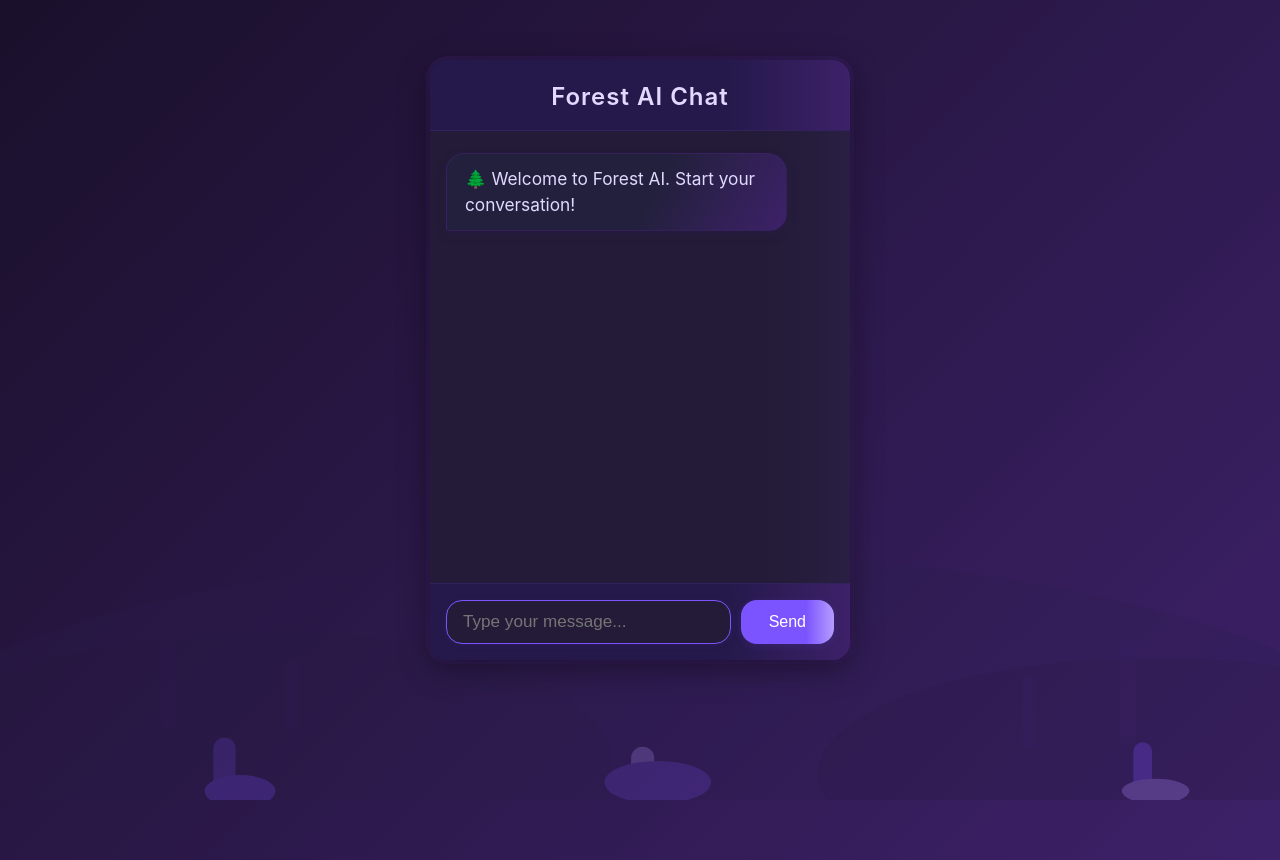
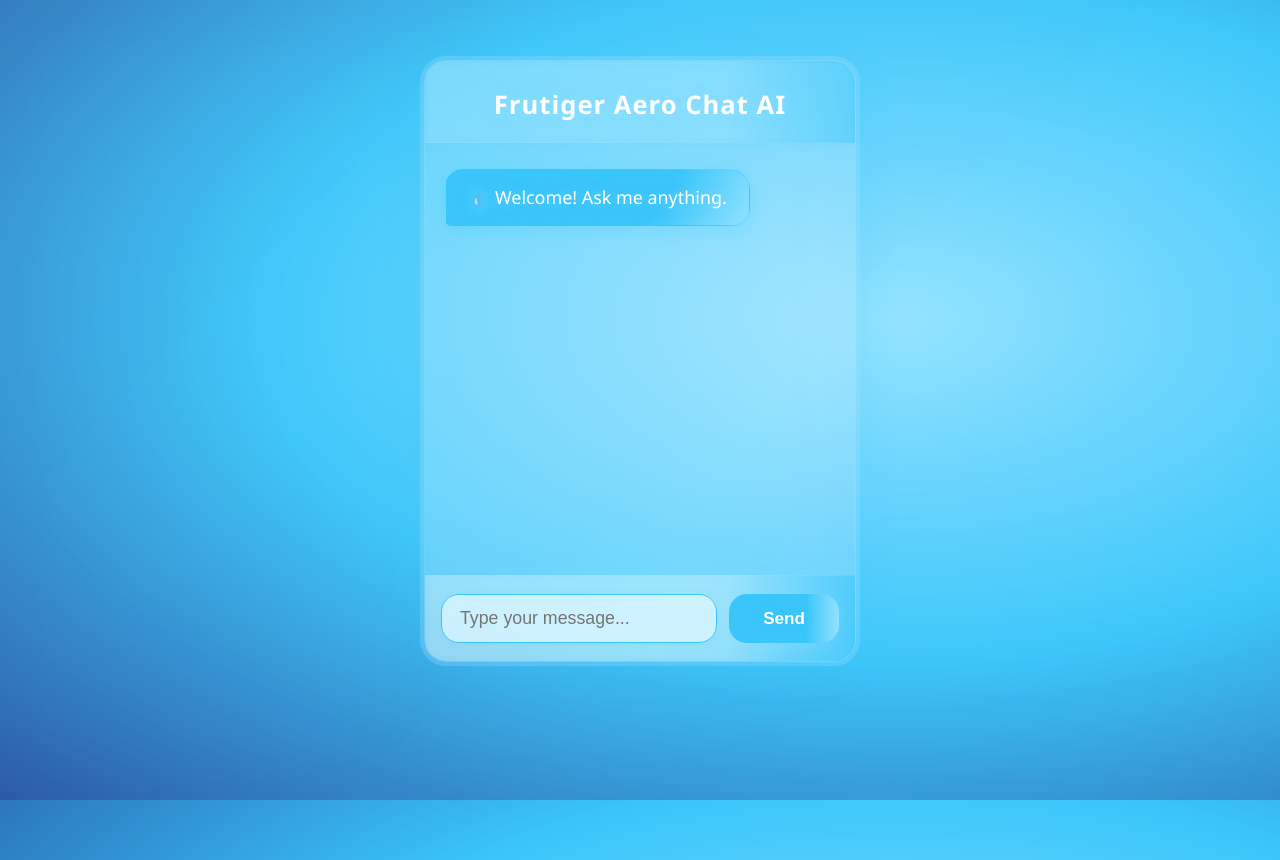
Before and after one commit to Lynqerrek/Luma.AI, a plain HTML site: page index.html in a window 1280 px wide. Drawn offline with Linux system fonts and the light colour scheme.

Commit message:
Update index.html

```diff
--- a/index.html
+++ b/index.html
@@ -2,16 +2,16 @@
 <html lang="en">
 <head>
   <meta charset="UTF-8">
-  <title>AI Chat — Forest Dark</title>
+  <title>AI Chat — Frutiger Aero</title>
   <meta name="viewport" content="width=device-width, initial-scale=1.0">
   <style>
-    /* Forest SVG background, fixed */
+    /* Frutiger Aero Glassy Background */
     body {
       margin: 0;
       padding: 0;
       min-height: 100vh;
-      font-family: 'Inter', 'Segoe UI', Arial, sans-serif;
-      background: linear-gradient(135deg, #1a102b 0%, #3d2169 100%);
+      font-family: 'Segoe UI', 'Inter', Arial, sans-serif;
+      background: radial-gradient(ellipse at 70% 40%, #92e2ff 0%, #3ac6fa 50%, #2554a3 100%) fixed;
       position: relative;
       overflow: hidden;
       animation: fadeInBg 1.2s;
@@ -20,56 +20,55 @@
       from { opacity: 0;}
       to { opacity: 1;}
     }
-    /* Minimalistic forest art */
-    .forest-bg {
+    /* Glass & glow effect */
+    .aero-glass {
       position: fixed;
       z-index: 0;
       left: 0; top: 0;
       width: 100vw;
       height: 100vh;
       pointer-events: none;
-      opacity: 0.23;
-      background: none;
-      animation: fadeInForest 1.7s 0.3s backwards;
-      transition: opacity 0.8s;
-    }
-    @keyframes fadeInForest {
-      from { opacity: 0; transform: translateY(30px);}
-      to { opacity: 0.23; transform: translateY(0);}
+      background: linear-gradient(135deg, #ffffff30 0%, #92e2ff26 100%);
+      backdrop-filter: blur(20px);
+      opacity: 0.26;
     }
     /* Chat container styling */
     .chat-container {
       position: relative;
       z-index: 1;
       width: 100%;
-      max-width: 420px;
+      max-width: 430px;
       height: 75vh;
-      min-height: 460px;
+      min-height: 480px;
       margin: 60px auto 0 auto;
-      background: linear-gradient(120deg, #24194a 70%, #3d2169 100%);
-      border-radius: 18px;
-      box-shadow: 0 8px 32px #0006, 0 0 0 4px #3d216960;
+      background: linear-gradient(120deg, #e5faff2a 70%, #b5e2ff2a 100%);
+      border-radius: 22px;
+      box-shadow: 0 8px 40px #3ac6fa30, 0 0 0 4px #b5e2ff44;
       display: flex;
       flex-direction: column;
       overflow: hidden;
       animation: slideInChat 0.9s cubic-bezier(.44,.97,.26,.98);
+      border: 1.5px solid #92e2ff66;
+      backdrop-filter: blur(10px);
     }
     @keyframes slideInChat {
-      from { transform: scale(0.94) translateY(30px); opacity: 0;}
+      from { transform: scale(0.96) translateY(30px); opacity: 0;}
       to { transform: scale(1) translateY(0); opacity: 1;}
     }
     .chat-header {
-      background: linear-gradient(90deg, #24194a 70%, #3d2169 100%);
-      color: #e1d9ff;
+      background: linear-gradient(90deg, #92e2ff55 70%, #3ac6fa80 100%);
+      color: #fff;
       text-align: center;
-      padding: 22px 0 19px 0;
-      font-size: 1.5em;
+      padding: 26px 0 20px 0;
+      font-size: 1.6em;
       letter-spacing: 1px;
-      font-weight: 600;
-      border-bottom: 1px solid #31225b;
-      box-shadow: 0 1px 8px #0002;
+      font-weight: 700;
+      border-bottom: 1px solid #b5e2ff33;
+      box-shadow: 0 1px 8px #3ac6fa22;
       user-select: none;
       animation: fadeInHeader 1.2s 0.3s backwards;
+      text-shadow: 0 2px 12px #92e2ff80;
+      backdrop-filter: blur(4px);
     }
     @keyframes fadeInHeader {
       from { opacity: 0; transform: translateY(-18px);}
@@ -77,139 +76,129 @@
     }
     .chat-messages {
       flex: 1;
-      padding: 22px 16px;
+      padding: 26px 20px;
       overflow-y: auto;
-      background: linear-gradient(90deg, #231b37 80%, #291f43 100%);
+      background: linear-gradient(90deg, #e5faff18 80%, #b5e2ff25 100%);
       display: flex;
       flex-direction: column;
-      gap: 13px;
+      gap: 15px;
       position: relative;
       z-index: 1;
     }
     .bubble {
-      padding: 12px 18px;
+      padding: 14px 22px;
       border-radius: 18px;
-      max-width: 78%;
-      font-size: 1.08em;
+      max-width: 80%;
+      font-size: 1.12em;
       line-height: 1.5;
       word-break: break-word;
       display: inline-block;
-      box-shadow: 0 2px 8px #0002;
+      box-shadow: 0 2px 12px #92e2ff24;
       margin-bottom: 2px;
-      animation: bubbleIn 0.41s cubic-bezier(.44,.97,.26,.98);
-      border: 1px solid #2f225a;
+      animation: bubbleIn 0.36s cubic-bezier(.44,.97,.26,.98);
+      border: 1.5px solid #b5e2ff44;
       transition: background 0.2s, color 0.2s;
+      backdrop-filter: blur(3px);
     }
     @keyframes bubbleIn {
       from { opacity: 0; transform: translateY(18px) scale(0.97);}
       to { opacity: 1; transform: translateY(0) scale(1);}
     }
     .user {
-      background: linear-gradient(120deg, #7b54ff 60%, #b69cff 100%);
-      color: #fff;
+      background: linear-gradient(120deg, #e5faff 65%, #a7e7ff 100%);
+      color: #2554a3;
       align-self: flex-end;
-      border-bottom-right-radius: 4px;
+      border-bottom-right-radius: 6px;
       border-top-left-radius: 20px;
-      border: 1px solid #7b54ff60;
-      box-shadow: 0 4px 12px #7b54ff22;
+      border: 1.5px solid #a7e7ff80;
+      box-shadow: 0 4px 18px #a7e7ff22;
+      font-weight: 500;
+      text-shadow: 0 1px 6px #e5faff44;
     }
     .ai {
-      background: linear-gradient(120deg, #23203d 60%, #3d2169 100%);
-      color: #e1d9ff;
+      background: linear-gradient(120deg, #3ac6fa 70%, #92e2ff 100%);
+      color: #fff;
       align-self: flex-start;
-      border-bottom-left-radius: 4px;
+      border-bottom-left-radius: 6px;
       border-top-right-radius: 20px;
-      border: 1px solid #3d2169a0;
-      box-shadow: 0 4px 12px #3d216922;
+      border: 1.5px solid #3ac6fa60;
+      box-shadow: 0 4px 18px #3ac6fa44;
+      font-weight: 500;
+      text-shadow: 0 1px 12px #92e2ff80;
     }
     .chat-input {
       display: flex;
-      border-top: 1px solid #31225b;
-      padding: 16px;
-      background: linear-gradient(90deg, #24194a 70%, #3d2169 100%);
-      gap: 10px;
+      border-top: 1px solid #b5e2ff33;
+      padding: 18px 16px;
+      background: linear-gradient(90deg, #e5faff55 70%, #3ac6fa90 100%);
+      gap: 12px;
+      backdrop-filter: blur(4px);
+      box-shadow: 0 -2px 18px #92e2ff22;
     }
     .chat-input input {
       flex: 1;
-      padding: 11px 16px;
-      font-size: 1.07em;
-      border-radius: 16px;
-      border: 1.5px solid #7b54ff;
-      background: #231b37;
-      color: #fff;
+      padding: 13px 18px;
+      font-size: 1.11em;
+      border-radius: 18px;
+      border: 1.5px solid #3ac6fa;
+      background: #e5faff88;
+      color: #2554a3;
       outline: none;
       transition: border-color 0.22s;
-      box-shadow: 0 1px 8px #7b54ff10;
+      box-shadow: 0 1px 8px #3ac6fa10;
+      font-weight: 500;
+      backdrop-filter: blur(1.5px);
     }
     .chat-input input:focus {
-      border-color: #b69cff;
+      border-color: #92e2ff;
     }
     .chat-input button {
-      background: linear-gradient(90deg, #7b54ff 70%, #b69cff 100%);
+      background: linear-gradient(90deg, #3ac6fa 70%, #92e2ff 100%);
       color: #fff;
       border: none;
-      padding: 0 28px;
-      border-radius: 16px;
-      font-size: 1em;
+      padding: 0 34px;
+      border-radius: 18px;
+      font-size: 1.07em;
       cursor: pointer;
-      font-weight: 500;
-      box-shadow: 0 2px 8px #7b54ff22;
+      font-weight: 600;
+      box-shadow: 0 2px 12px #92e2ff44;
       transition: background 0.18s, box-shadow 0.18s;
+      text-shadow: 0 1px 10px #3ac6fa40;
     }
     .chat-input button:hover {
-      background: linear-gradient(90deg, #b69cff 50%, #7b54ff 100%);
-      box-shadow: 0 4px 16px #7b54ff44;
+      background: linear-gradient(90deg, #92e2ff 50%, #3ac6fa 100%);
+      box-shadow: 0 4px 20px #3ac6fa44;
     }
     /* Custom scrollbar for chat */
     .chat-messages::-webkit-scrollbar {
       width: 7px;
-      background: #231b37;
+      background: #e5faff18;
       border-radius: 7px;
     }
     .chat-messages::-webkit-scrollbar-thumb {
-      background: #7b54ff;
+      background: #92e2ff;
       border-radius: 7px;
     }
     /* Responsive */
     @media (max-width: 600px) {
       .chat-container {
-        max-width: 98vw;
-        margin: 8vw auto 0 auto;
+        max-width: 99vw;
+        margin: 5vw auto 0 auto;
         min-height: 72vw;
       }
-      .chat-messages { padding: 4vw 2vw; }
+      .chat-messages { padding: 5vw 2vw; }
       .chat-header, .chat-input { padding-left: 2vw; padding-right: 2vw;}
     }
   </style>
 </head>
 <body>
-  <!-- Minimalistic SVG Forest Art Background -->
-  <div class="forest-bg">
-    <svg width="100%" height="100%" viewBox="0 0 1440 900" fill="none" xmlns="http://www.w3.org/2000/svg" style="position:absolute;left:0;top:0;">
-      <!-- Distant hills -->
-      <ellipse cx="720" cy="900" rx="900" ry="280" fill="#2e2251" />
-      <ellipse cx="300" cy="860" rx="390" ry="150" fill="#281f45" />
-      <ellipse cx="1300" cy="870" rx="380" ry="130" fill="#241b39" />
-      <!-- Distant trees -->
-      <rect x="180" y="700" width="18" height="120" rx="9" fill="#31225b" opacity="0.78"/>
-      <rect x="320" y="740" width="16" height="80" rx="8" fill="#31225b" opacity="0.62"/>
-      <rect x="1150" y="760" width="15" height="82" rx="7" fill="#31225b" opacity="0.68"/>
-      <rect x="1260" y="720" width="18" height="110" rx="8" fill="#31225b" opacity="0.56"/>
-      <!-- Foreground trees -->
-      <rect x="240" y="830" width="25" height="70" rx="12" fill="#6c4cd6"/>
-      <rect x="1275" y="835" width="21" height="65" rx="11" fill="#7b54ff"/>
-      <rect x="710" y="840" width="26" height="74" rx="13" fill="#b69cff"/>
-      <!-- Bushes -->
-      <ellipse cx="270" cy="890" rx="40" ry="18" fill="#7b54ff"/>
-      <ellipse cx="1300" cy="890" rx="38" ry="14" fill="#b69cff"/>
-      <ellipse cx="740" cy="880" rx="60" ry="24" fill="#6c4cd6"/>
-    </svg>
-  </div>
+  <!-- Frutiger Aero Glass Effect -->
+  <div class="aero-glass"></div>
 
   <div class="chat-container">
-    <div class="chat-header">Forest AI Chat</div>
+    <div class="chat-header">Frutiger Aero Chat AI</div>
     <div class="chat-messages" id="chatMessages">
-      <div class="bubble ai">🌲 Welcome to Forest AI. Start your conversation!</div>
+      <div class="bubble ai">💧 Welcome! Ask me anything.</div>
     </div>
     <form class="chat-input" id="chatForm" autocomplete="off">
       <input type="text" id="userInput" placeholder="Type your message..." required />
```
